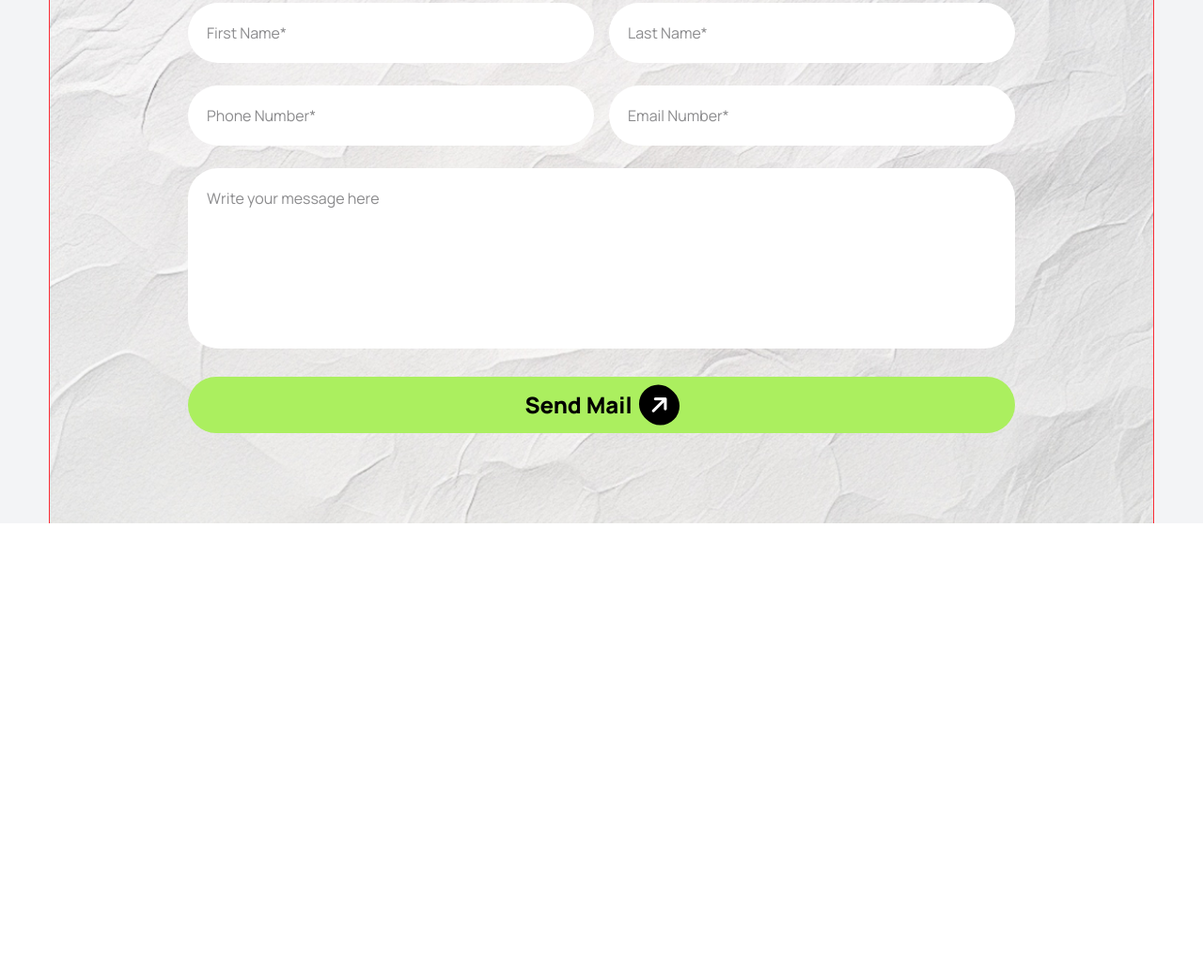
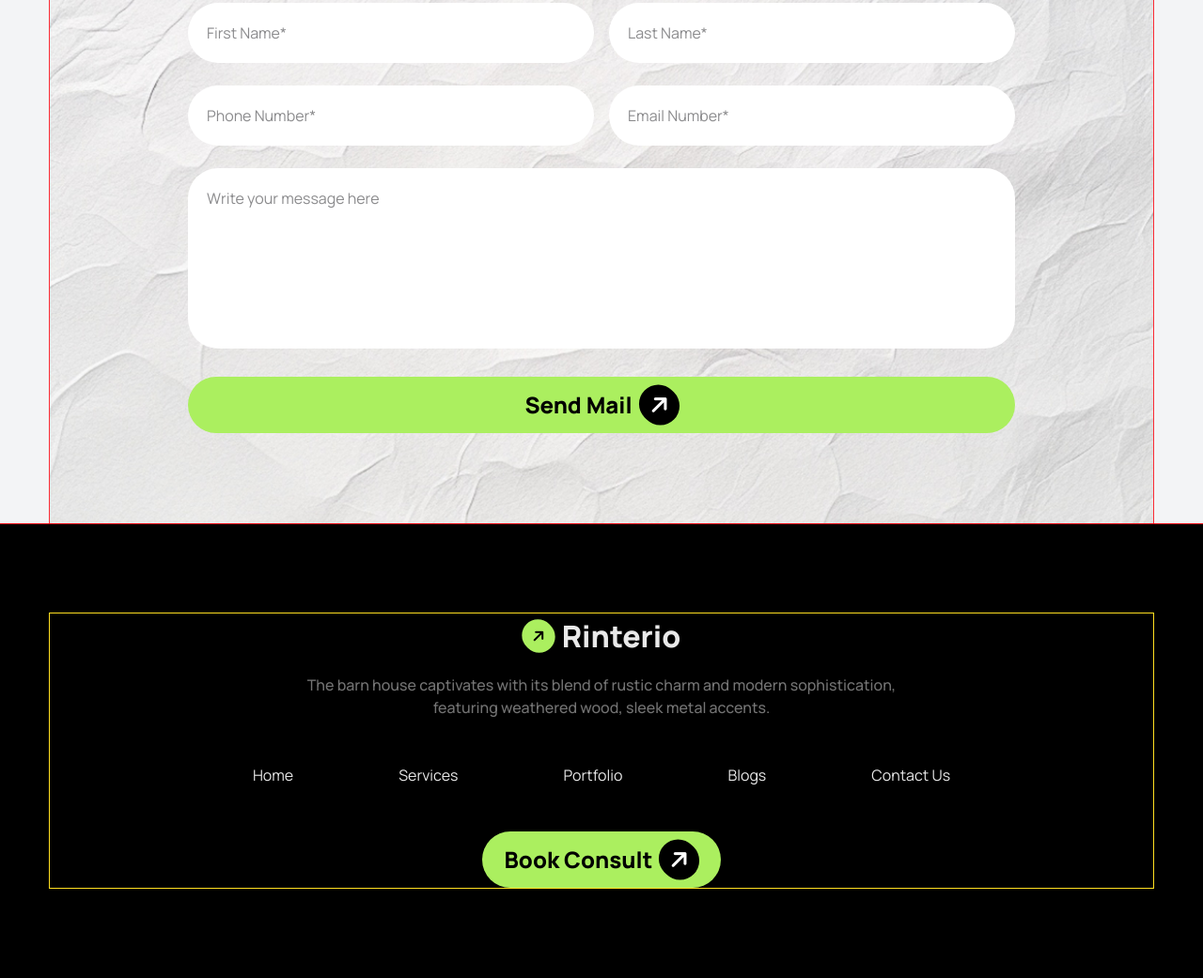
Before and after one commit to bdahsan1999wd/rinterio-landing-page, a website: page public/index.html in a window 1280 px wide. Shown: the part 4497-5538 px from the top of the page at 94% size. Before the commit the page ends 5054 px from the top, so only its background shows below. Drawn offline with Linux system fonts and the light colour scheme.

Commit message:
footer section Added

```diff
--- a/public/index.html
+++ b/public/index.html
@@ -565,6 +565,38 @@
 
     </main>
 
+    <!---------- Footer Section Added ---------->
+    <section class="bg-black text-white py-10 md:py-16 lg:py-24">
+
+        <footer class="w-11/12 mx-auto outline outline-yellow-300 flex flex-col items-center justify-center">
+
+            <div class="flex justify-center items-center gap-2">
+                <p><i class="fa-solid fa-arrow-right -rotate-45 bg-main text-black rounded-full p-2.5"></i></p>
+                <h3 class="text-[32px] font-extrabold text-[#E9E9E9]">Rinterio</h3>
+            </div>
+            <p class="text-center font-medium text-[#737373]     mt-4">The barn house captivates with its blend of
+                rustic
+                charm and
+                modern sophistication, <br> featuring weathered wood,
+                sleek metal accents.</p>
+
+            <div
+                class="flex flex-col sm:flex-row gap-8 md:gap-24 lg:gap-28 justify-center items-center my-12 text-[#E9E9E9]">
+                <a href="">Home</a>
+                <a href="">Services</a>
+                <a href="">Portfolio</a>
+                <a href="">Blogs</a>
+                <a href="">Contact Us</a>
+            </div>
+
+            <button type="submit"
+                class="text-lg md:text-xl lg:text-2xl font-extrabold bg-main rounded-full px-6 py-2 text-black w-full sm:w-auto flex justify-center items-center gap-2 cursor-pointer">
+                Book Consult
+                <i class="fa-solid fa-arrow-right -rotate-45 bg-black text-white rounded-full p-2.5"></i>
+            </button>
+        </footer>
+    </section>
+
 </body>
 
 </html>
```
Also changed, not shown: public/output.css.
